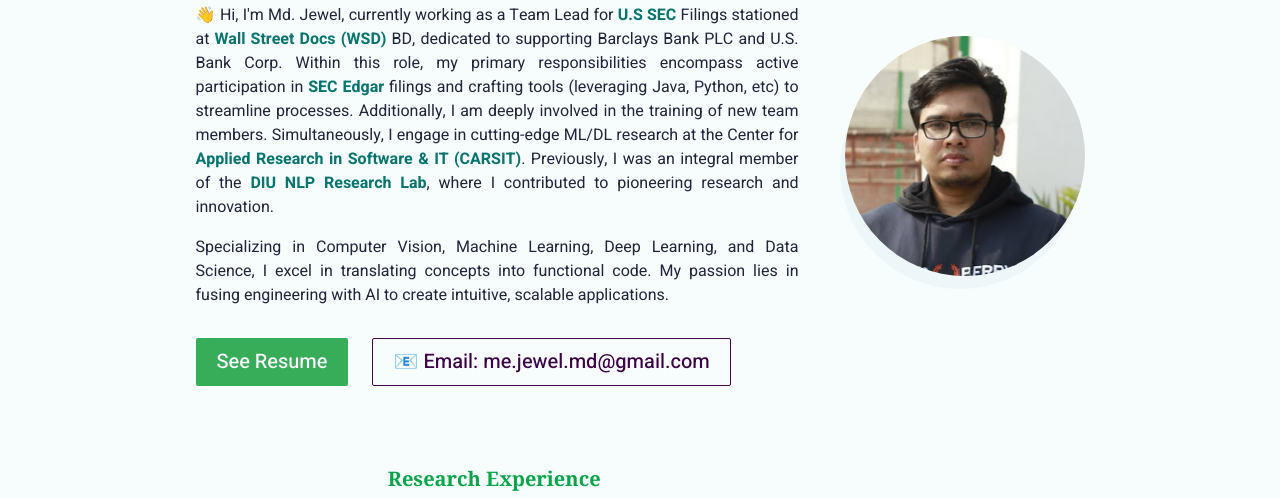
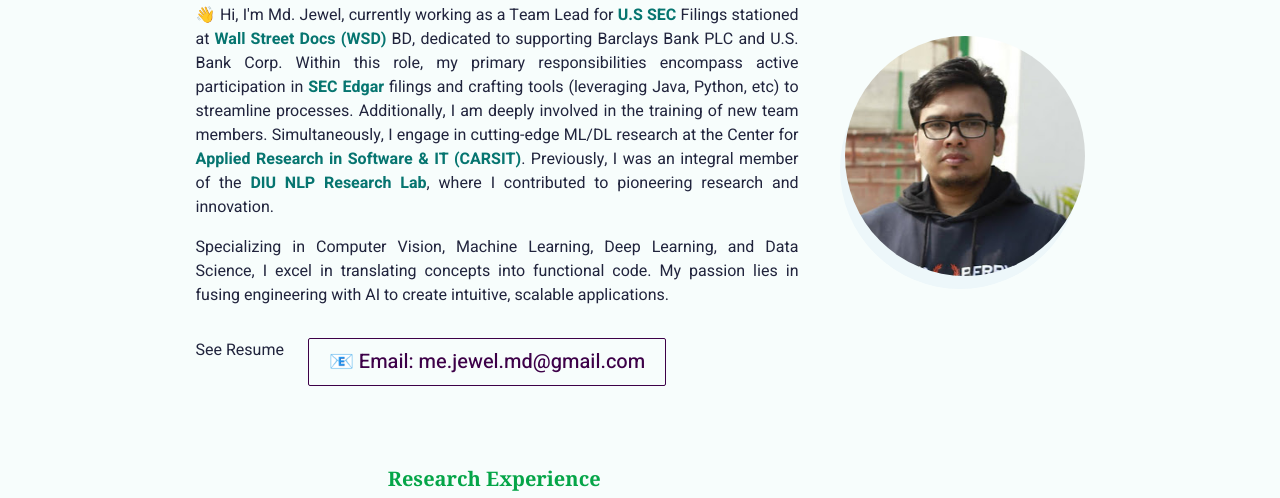
Before and after one commit to NeoZian/md-jewel, a plain HTML site: page index.html in a window 1280 px wide. Shown: the part 255-753 px from the top of the page. Drawn offline with nearby package versions, Linux system fonts and the light colour scheme.

Commit message:
index_portfolio.html

```diff
--- a/index.html
+++ b/index.html
@@ -152,7 +152,7 @@
                 <div class="bannerBtnCol">
                   <div class="row">
                     <div class="col-auto">
-                      <a download href="https://drive.google.com/file/d/1IKw31votp0sFcVO4chN1VK5eUV7aDxsc/view?usp=sharing" class="btn btnPrimary">See Resume</a>
+                      <a download href="https://drive.google.com/file/d/1HVD7AhJN9xBbTeobsOzu3zb8u5Al-owr/view?usp=sharing">See Resume</a>
                     </div>
                     <!--
                     <div class="col-auto">
```
